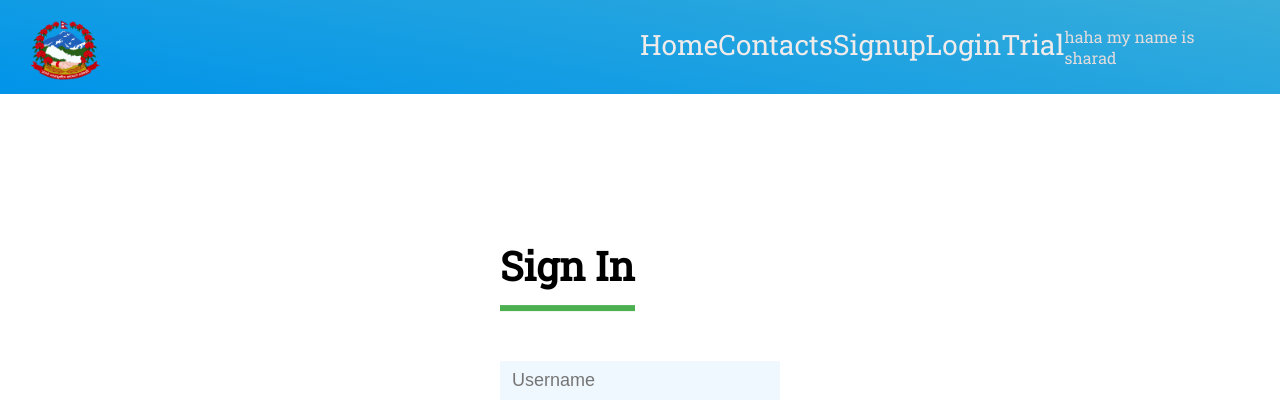
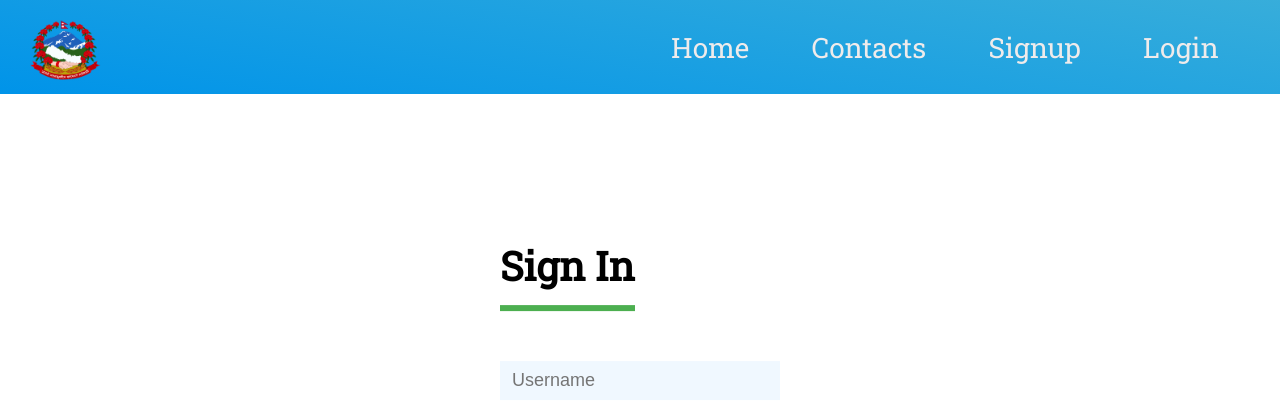
Before and after one commit to Aashish-Lam/E-Government-project, a PHP site: page /signin.php in a window 1280 px wide. Shown: the top 420 px of the page. Run offline with PHP 8.4, Linux system fonts and the light colour scheme.

Commit message:
Test completed

```diff
--- a/header.php
+++ b/header.php
@@ -17,8 +17,6 @@
           <li><a href="#" >Contacts</a></li>
           <li><a href="signup.php" >Signup</a></li>
           <li><a href="signin.php" >Login</a></li>
-          <li><a href="">Trial</a></li>
-          <li>haha my name is sharad</li>
         </ul>
       </div>
 </body>
```
